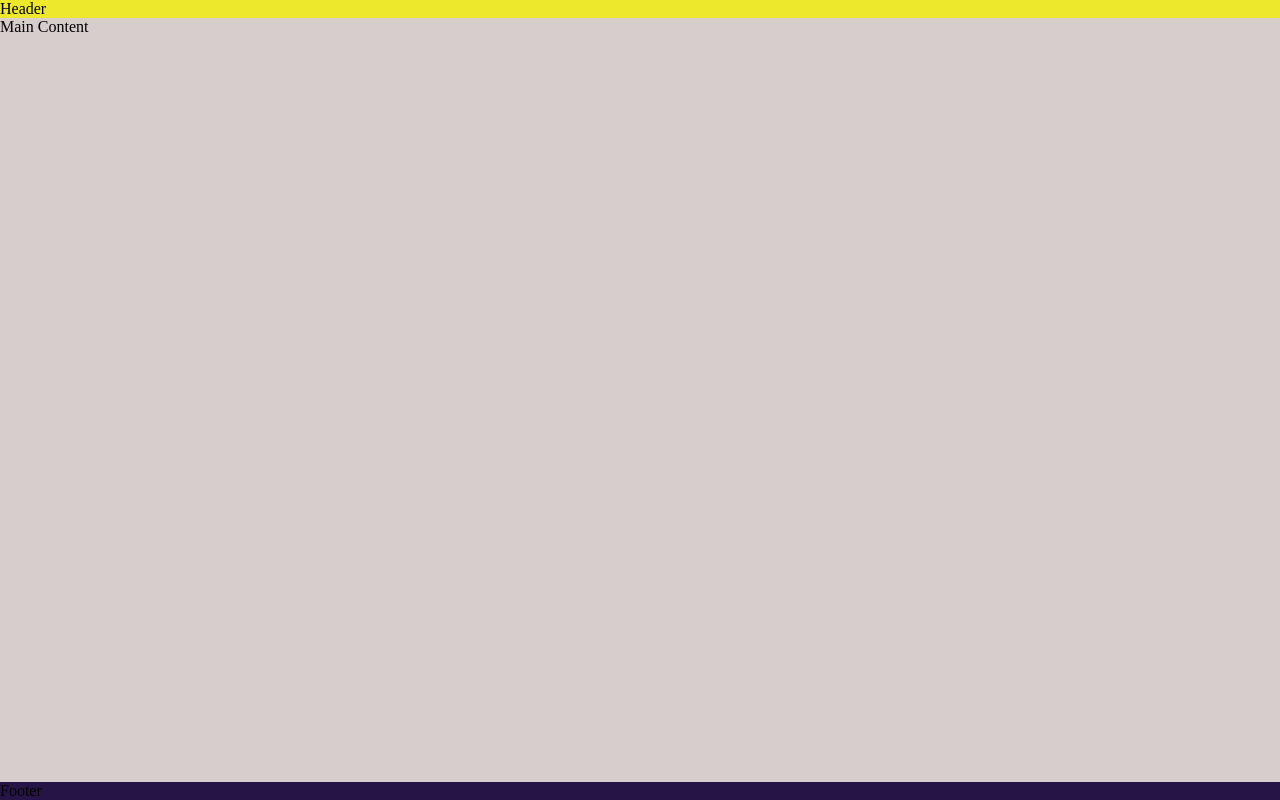
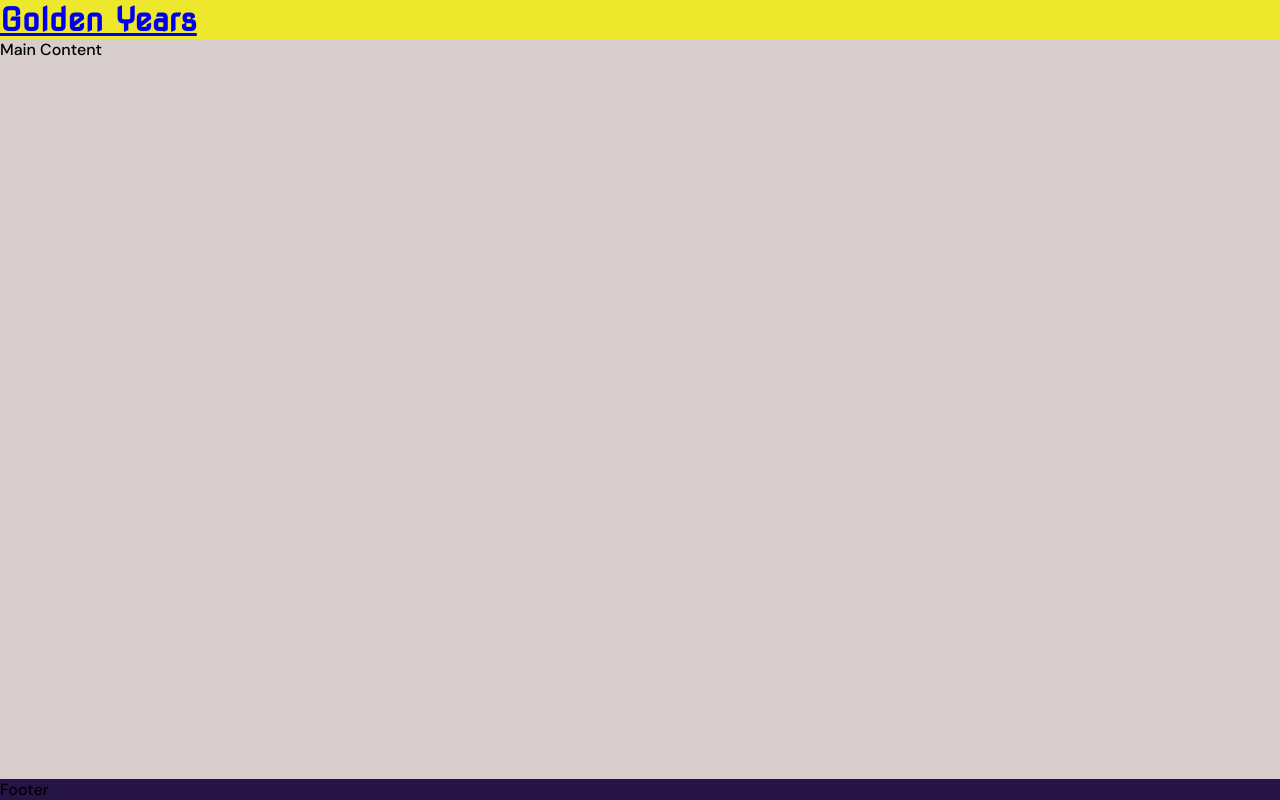
Before and after one commit to Ashiesamuel12/Golden-Years, a plain HTML site: page index.html in a window 1280 px wide. Drawn offline with Linux system fonts and the light colour scheme.

Commit message:
logo added and font styles added to header and body elements

```diff
--- a/assets/css/style.css
+++ b/assets/css/style.css
@@ -1,6 +1,5 @@
 /*Google fonts*/
-@import url('https://fonts.googleapis.com/css2?family=DM+Sans:opsz,wght@9..40,300;9..40,400;9..40,500&family=Nova+Square&display=swap');
-
+@import url('https://fonts.googleapis.com/css2?family=DM+Sans:ital,opsz,wght@0,9..40,100;0,9..40,300;0,9..40,500;0,9..40,600;0,9..40,700;0,9..40,900;1,9..40,100;1,9..40,200;1,9..40,300;1,9..40,400;1,9..40,500;1,9..40,600;1,9..40,700;1,9..40,800&family=Nova+Square&display=swap');
 
 
 /*Asterisk selector to overide default styles from browser*/
@@ -15,6 +14,7 @@ body{
     flex-direction: column;
     display: flex;
     min-height: 100vh;
+    font-family: 'DM Sans' , sans-serif;
 }
 
 
@@ -23,6 +23,10 @@ body{
 header {
 
     background-color: #EEE82C;
+}
+
+h1{
+    font-family: 'Nova square' , sans-serif;
 }
 
 /*Main Content*/
--- a/index.html
+++ b/index.html
@@ -35,7 +35,11 @@
   </head>
   <body>
     <!--Header-->
-    <header>Header</header>
+    <header>
+        <a href="index.html">
+            <h1 id="logo">Golden Years</h1>
+        </a>
+    </header>
     <!--Main Content-->
     <main>Main Content</main>
     <!--Footer-->
```
